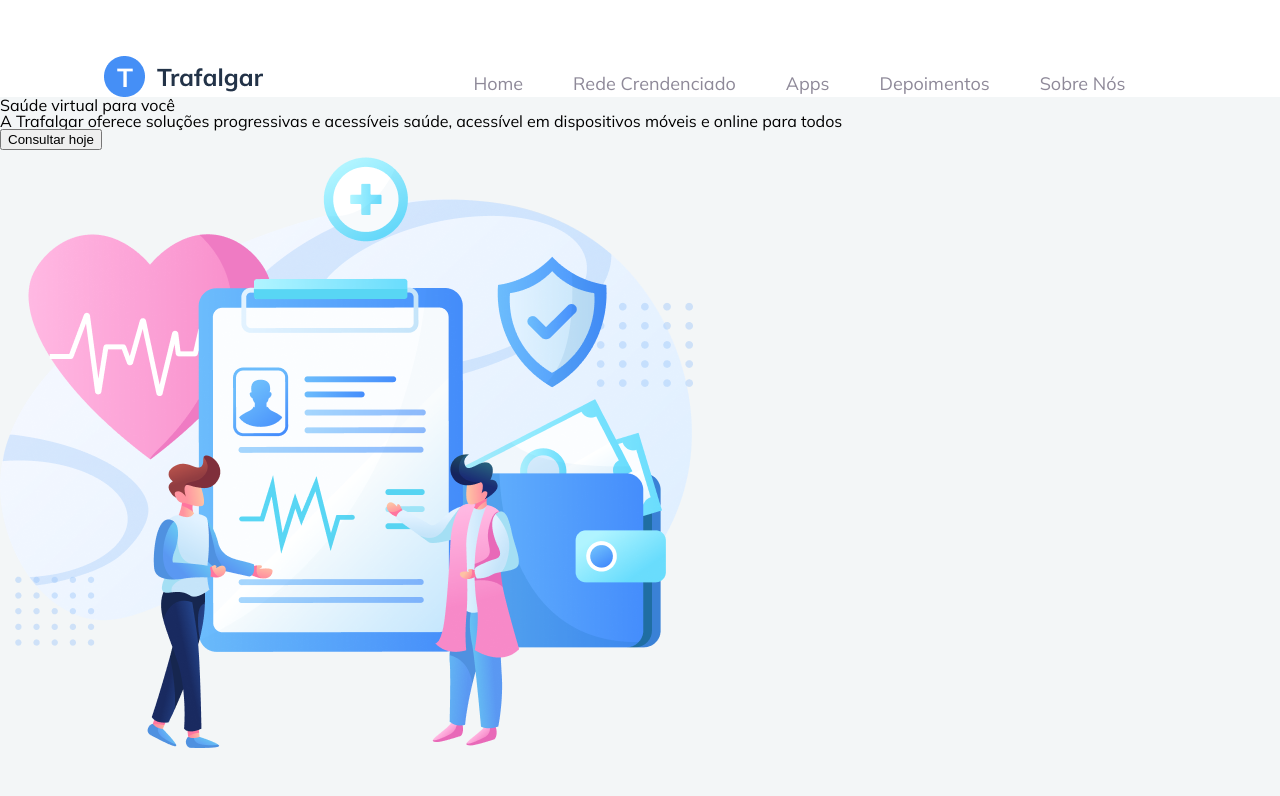
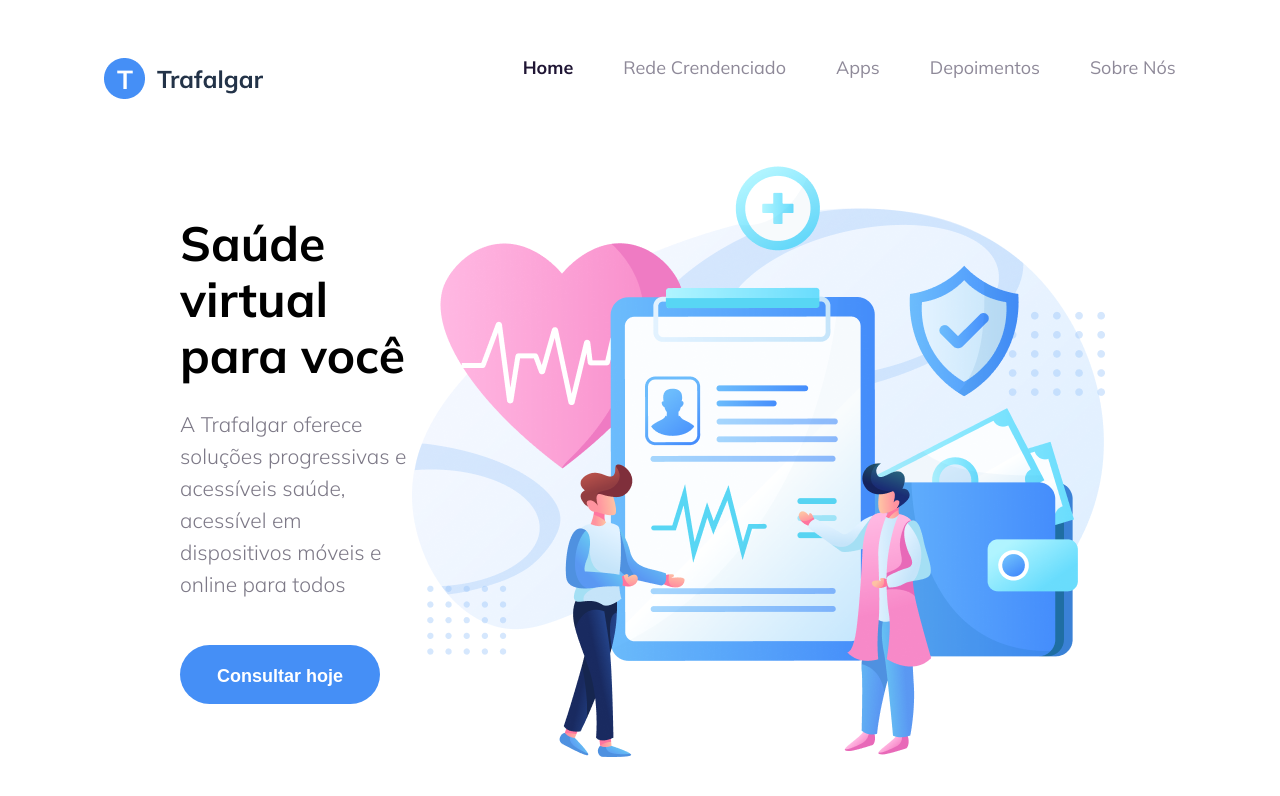
Before and after one commit to LuizLacerdaa/meu-site, a plain HTML site: page index.html in a window 1280 px wide. Drawn offline with Linux system fonts and the light colour scheme.

Commit message:
Ajustes no cabeçalho e primeira parte do site

```diff
--- a/estilo.css
+++ b/estilo.css
@@ -48,7 +48,7 @@ table {
 /* ----------------------------------------- */
 
 body{
-    background-color: #F3F6F7;
+    background-color: #FFFFFF;
     font-family: 'mulish';
 }
 
@@ -60,33 +60,78 @@ body{
 }
 
 
+
 .link-menu{
     font-size: 18px;
     line-height: 23px;
     color: #1F1534;
     font-weight: 400;
     text-decoration: none;
-    margin-right: 50px;
+    margin-left: 50px;
     opacity: 0.5;
-    line-height: 100%;
-    padding-top: 70px;
 
 }
 
 .ativo{
-    font-weight: bold;
-    color: #F8F9FA;
+    font-weight: 700;
+    color: #1F1534;
+    opacity: 10;
+    line-height: 100%;
+
+   }
+
+
+
+.menu{
+    padding-top: 56px;
+    padding-bottom: 80px;
+    display: flex;
+    align-items: center;
 }
 
-.logo{
-    align-items: center;
-    padding-top: 56px;
-    display: flex;
-}
-
-.menu{
-
+.parte-1{
     display: flex;
     justify-content: flex-end;
     align-items: center;
+    margin-right: 175px;
+    margin-left: 180px;
+
 }
+
+.inicio{
+    justify-content: center;
+}
+
+.titulo{
+    font-size: 48px;
+    font-weight: 700;
+    line-height: 56px;
+    color: #000000;
+}
+
+.subtitulo{
+    font-size: 21px;
+    font-weight: 300;
+    color: #7D7987;
+    padding-top: 25px;
+    line-height: 32px;
+}
+
+.botao{
+    height: 59px;
+    text-align: center;
+    background-color: #458FF6;
+    color: #FFFFFF;
+    width: 200px;
+    margin-top: 45px;
+    border-radius: 55px;
+    border-color: #458FF6;
+    font-size: 18px;
+    font-weight: 700;
+    line-height: 60px;
+    border: none;
+    &:hover{
+        background-color: #2876e4;
+        cursor: pointer;
+    }
+}
--- a/index.html
+++ b/index.html
@@ -14,7 +14,7 @@
             <img src="imagem/logo.png" alt="Trafalgar" class="logo">
         </nav>
         <nav class="menu">
-            <a href="#" class="link-menu">Home</a>
+            <a href="#" class="link-menu ativo">Home</a>
             <a href="#" class="link-menu">Rede Crendenciado</a>
             <a href="#" class="link-menu">Apps</a>
             <a href="#" class="link-menu">Depoimentos</a>
@@ -24,7 +24,7 @@
 
     <div class="parte-1">
         <div class="inicio">
-            <h1 class="titulo">Saúde virtual para você</h1>
+            <h1 class="titulo">Saúde virtual<br> para você</h1>
             <p class="subtitulo">A Trafalgar oferece soluções progressivas e acessíveis
                 saúde, acessível em dispositivos móveis e online
                 para todos</p>
```
